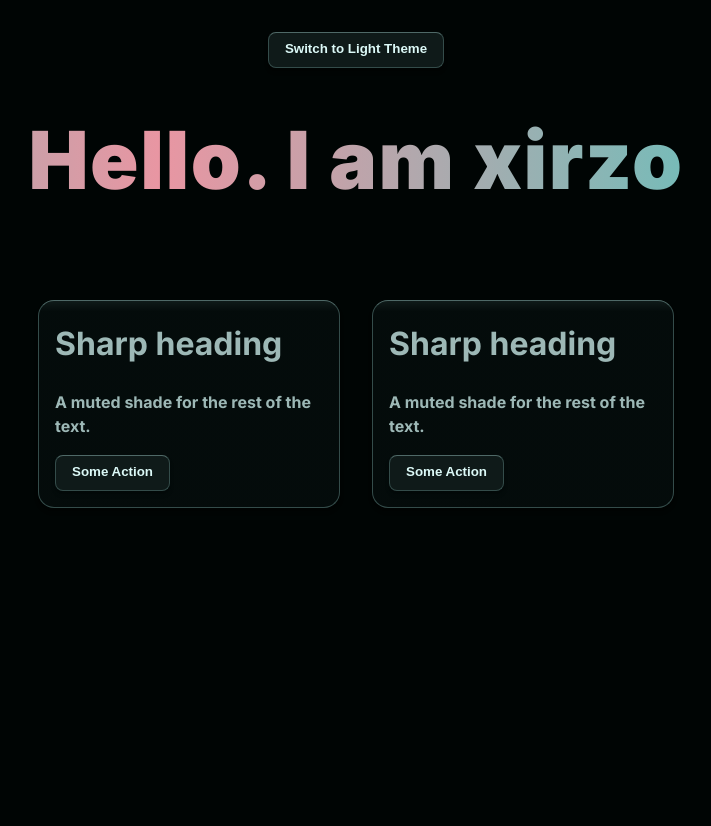
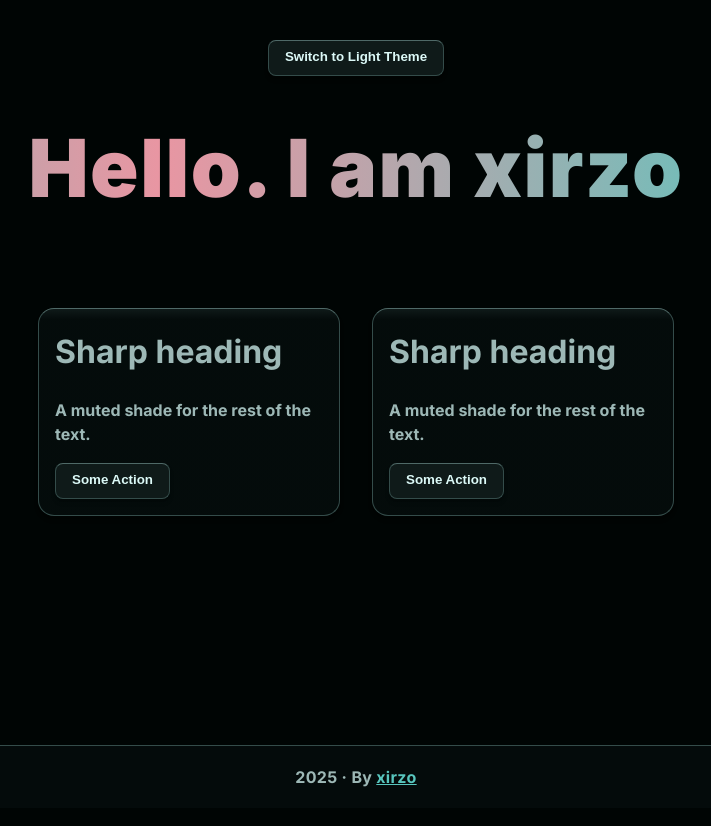
Before and after one commit to xirzo/Portfolio, a React (Vite) app: page / in a window 1280 px wide. Shown: the top 826 px of the page, without its empty margins (284-995 px from the left). Built offline with nearby package versions, Linux system fonts and the light colour scheme.

Commit message:
feat: add footer

```diff
--- a/src/app/App.tsx
+++ b/src/app/App.tsx
@@ -1,23 +1,26 @@
 import MainPage from "../pages/mainPage"
+import Footer from "../widgets/footer/footer"
 import Navbar from "../widgets/navbar/navbar"
 
 function App() {
     return (
-        <>
+        <div style={{
+            minHeight: '100vh',
+            display: 'flex',
+            flexDirection: 'column',
+        }}>
             <Navbar />
-
-            <div
-                style={{
-                    width: '100%',
-                    maxWidth: '700px',
-                    margin: '0 auto',
-                    minHeight: '100vh',
-                }}
-            >
+            <div style={{
+                width: '100%',
+                maxWidth: '700px',
+                margin: '0 auto',
+                flex: 1,
+            }}>
                 <MainPage />
             </div>
-        </>
+            <Footer />
+        </div>
     )
 }
 
-export default App
+export default App;
--- a/src/app/global.css
+++ b/src/app/global.css
@@ -62,6 +62,16 @@ body {
 
 h1 h2 h3 h4 h5 h6 {
     color: var(--text);
+}
+
+a {
+    color: var(--primary);
+    transition: transform 0.18s cubic-bezier(.22, 1, .36, 1);
+}
+
+a:hover {
+    transform: scale(1.02) translateY(-1px);
+    color: var(--secondary);
 }
 
 
--- /dev/null
+++ b/src/widgets/footer/footer.css
@@ -0,0 +1,18 @@
+.footer {
+    width: 100%;
+    background: var(--bg);
+    color: var(--text-muted);
+    padding: 1.2rem 0;
+    text-align: center;
+    border-top: 1px solid var(--border);
+    font-size: 1rem;
+    box-shadow: 0 -2px 8px hsla(175, 20%, 3%, 0.04);
+    letter-spacing: 0.02em;
+}
+
+.footer-content {
+    display: flex;
+    justify-content: center;
+    align-items: center;
+    gap: 0.25em;
+}
--- /dev/null
+++ b/src/widgets/footer/footer.tsx
@@ -0,0 +1,13 @@
+import './footer.css'
+
+function Footer() {
+    return (
+        <footer className="footer">
+            <div className="footer-content">
+                {new Date().getFullYear()} &middot; By <a href="https://github.com/xirzo" target="_blank" rel="noopener noreferrer">xirzo</a>
+            </div>
+        </footer>
+    )
+}
+
+export default Footer;
```
